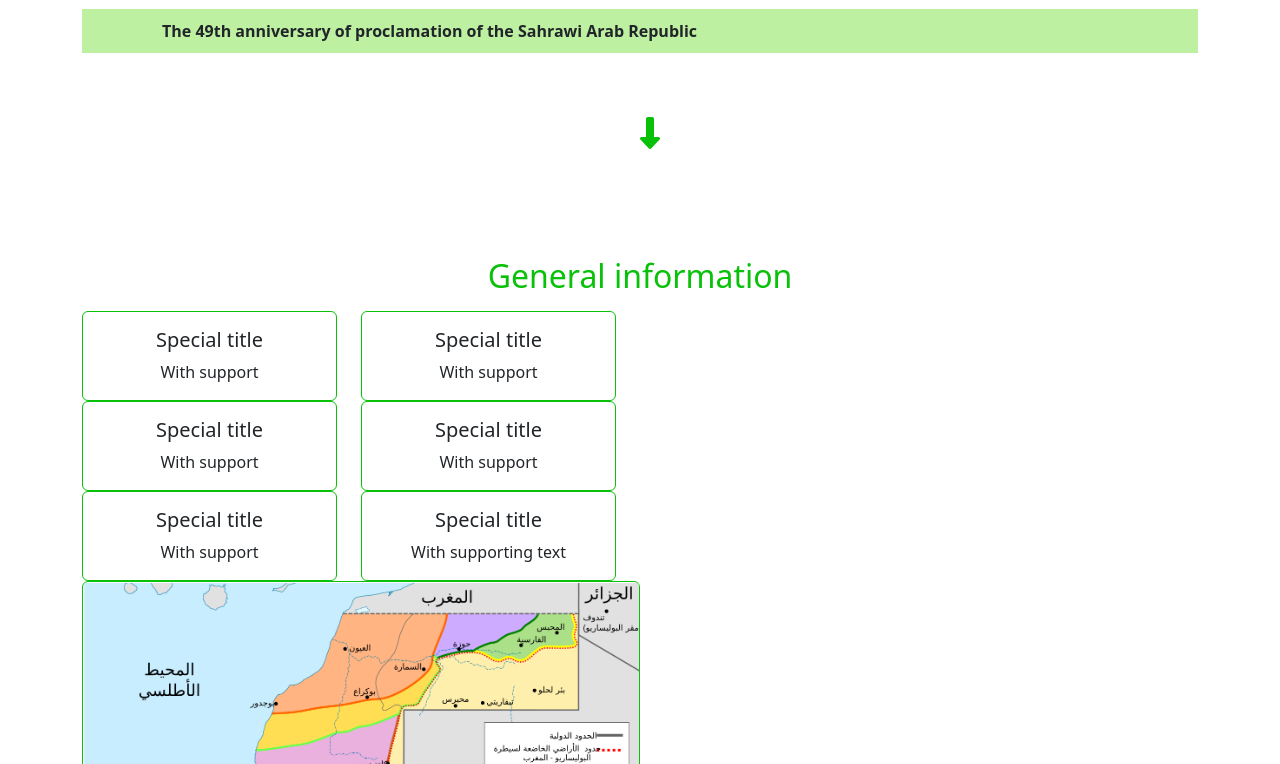
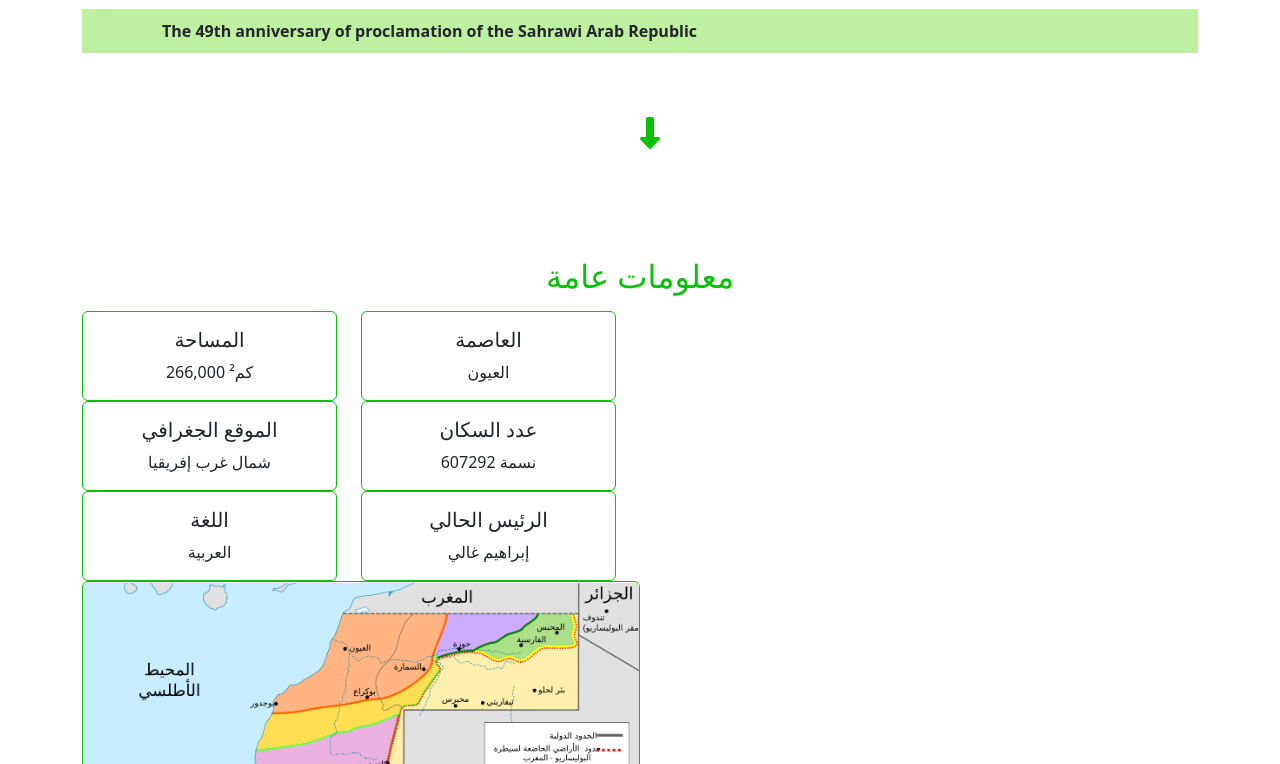
Before and after one commit to ahmed-mohmedsalem/RASD, a plain HTML site: page index.html in a window 1280 px wide. Shown: the part 621-1385 px from the top of the page. Drawn offline with nearby package versions, Linux system fonts and the light colour scheme.

Commit message:
info added

```diff
--- a/index.html
+++ b/index.html
@@ -78,53 +78,53 @@
       </div>
     </div>
     <div class="info container pt-5 text-center" id="info">
-      <h2 style="color: #08c108">General information</h2>
+      <h2 style="color: #08c108">معلومات عامة</h2>
       <div class="row mt-3 col-lg-6">
         <div class="col-sm-6 mb-3 mb-sm-0">
           <div class="card">
             <div class="card-body">
-              <h5 class="card-title">Special title</h5>
-              <p class="card-text">With support</p>
+              <h5 class="card-title">المساحة</h5>
+              <p class="card-text">266,000 كم²</p>
             </div>
           </div>
         </div>
         <div class="col-sm-6 mb-3 mb-sm-0">
           <div class="card">
             <div class="card-body">
-              <h5 class="card-title">Special title</h5>
-              <p class="card-text">With support</p>
+              <h5 class="card-title">العاصمة</h5>
+              <p class="card-text">العيون</p>
             </div>
           </div>
         </div>
         <div class="col-sm-6 mb-3 mb-sm-0">
           <div class="card">
             <div class="card-body">
-              <h5 class="card-title">Special title</h5>
-              <p class="card-text">With support</p>
+              <h5 class="card-title">الموقع الجغرافي</h5>
+              <p class="card-text">شمال غرب إفريقيا</p>
             </div>
           </div>
         </div>
         <div class="col-sm-6 mb-3 mb-sm-0">
           <div class="card">
             <div class="card-body">
-              <h5 class="card-title">Special title</h5>
-              <p class="card-text">With support</p>
+              <h5 class="card-title">عدد السكان</h5>
+              <p class="card-text">607292 نسمة</p>
             </div>
           </div>
         </div>
         <div class="col-sm-6 mb-3 mb-sm-0">
           <div class="card">
             <div class="card-body">
-              <h5 class="card-title">Special title</h5>
-              <p class="card-text">With support</p>
+              <h5 class="card-title">اللغة</h5>
+              <p class="card-text">العربية</p>
             </div>
           </div>
         </div>
         <div class="col-sm-6">
           <div class="card">
             <div class="card-body">
-              <h5 class="card-title">Special title</h5>
-              <p class="card-text">With supporting text</p>
+              <h5 class="card-title">الرئيس الحالي</h5>
+              <p class="card-text">إبراهيم غالي</p>
             </div>
           </div>
         </div>
```
